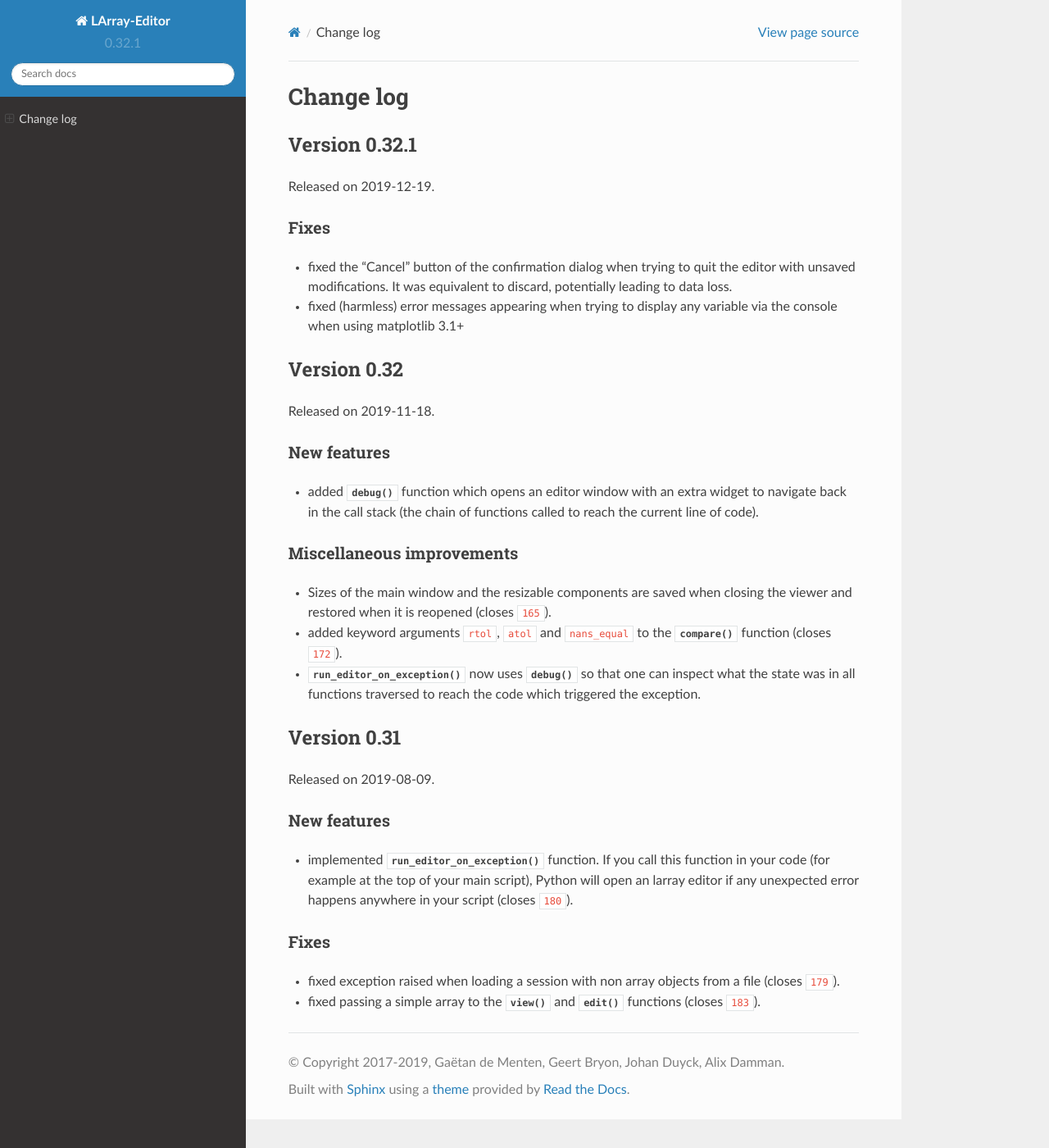
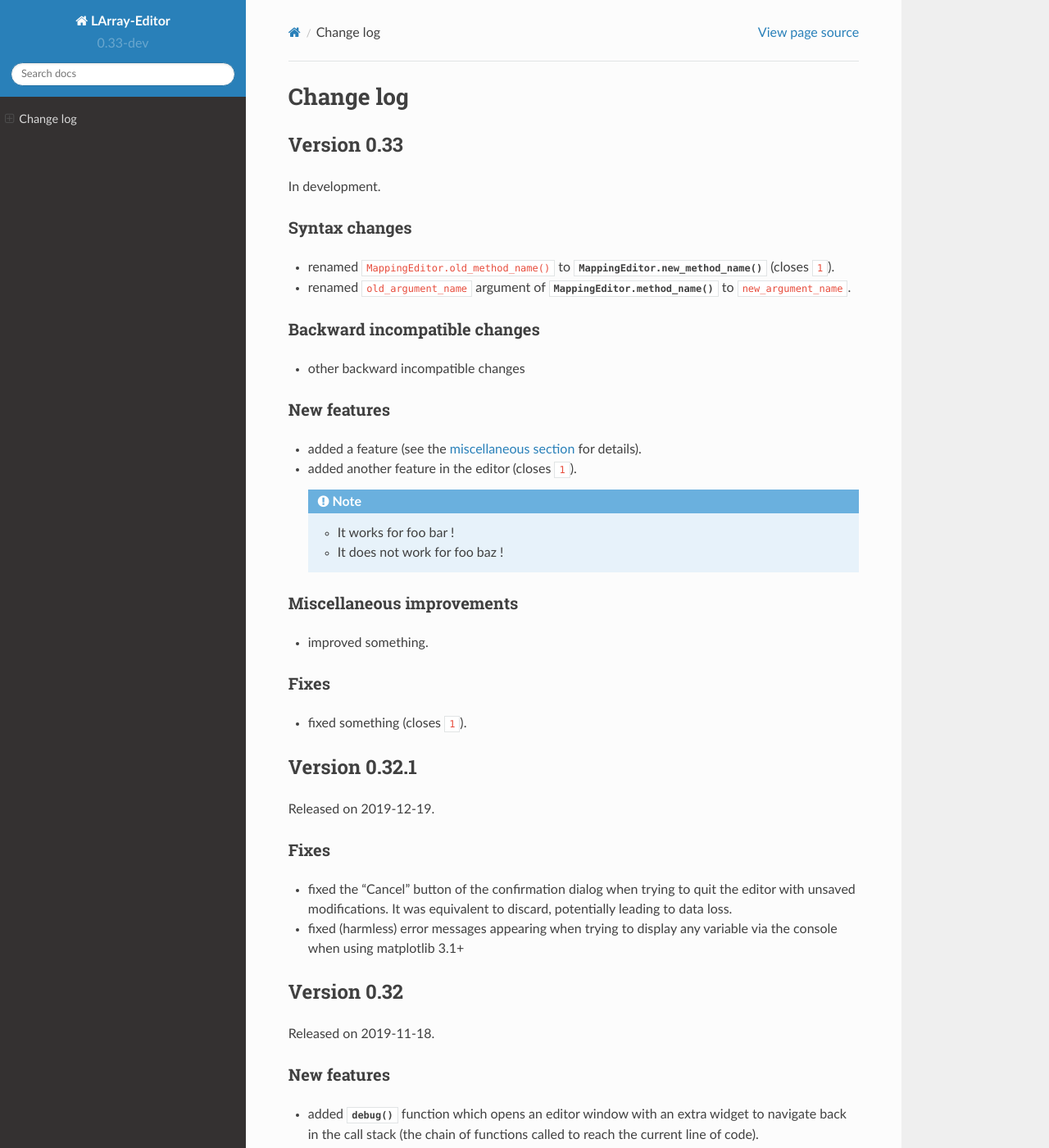
Before and after one commit to larray-project/larray-editor, a Sphinx documentation site: the page built from doc/source/changes.rst, in a window 1280 px wide and 1400 px high. Shown: the whole window at 82% size. Built offline with Sphinx 7.4.7 and the Read the Docs theme 2.0.0, drawn with Linux system fonts in a browser that asks for light colours; cross-references to code outside the pages are shown as plain code.

Commit message:
bump version to 0.33-dev

```diff
--- a/doc/source/changes.rst
+++ b/doc/source/changes.rst
@@ -1,5 +1,13 @@
 Change log
 ##########
+
+Version 0.33
+============
+
+In development.
+
+.. include:: ./changes/version_0_33.rst.inc
+
 
 Version 0.32.1
 ==============
--- /dev/null
+++ b/doc/source/changes/version_0_33.rst.inc
@@ -0,0 +1,41 @@
+.. py:currentmodule:: larray_editor
+
+Syntax changes
+^^^^^^^^^^^^^^
+
+* renamed ``MappingEditor.old_method_name()`` to :py:obj:`MappingEditor.new_method_name()` (closes :editor_issue:`1`).
+
+* renamed ``old_argument_name`` argument of :py:obj:`MappingEditor.method_name()` to ``new_argument_name``.
+
+
+Backward incompatible changes
+^^^^^^^^^^^^^^^^^^^^^^^^^^^^^
+
+* other backward incompatible changes
+
+
+New features
+^^^^^^^^^^^^
+
+* added a feature (see the :ref:`miscellaneous section <misc_editor>` for details).
+
+* added another feature in the editor (closes :editor_issue:`1`).
+
+  .. note::
+
+     - It works for foo bar !
+     - It does not work for foo baz !
+
+
+.. _misc_editor:
+
+Miscellaneous improvements
+^^^^^^^^^^^^^^^^^^^^^^^^^^
+
+* improved something.
+
+
+Fixes
+^^^^^
+
+* fixed something (closes :editor_issue:`1`).
--- a/larray_editor/__init__.py
+++ b/larray_editor/__init__.py
@@ -2,4 +2,4 @@
 
 from larray_editor.api import *
 
-__version__ = '0.32.1'
+__version__ = '0.33-dev'
--- a/setup.py
+++ b/setup.py
@@ -9,7 +9,7 @@
 
 
 DISTNAME = 'larray-editor'
-VERSION = '0.32.1'
+VERSION = '0.33-dev'
 AUTHOR = 'Gaetan de Menten, Geert Bryon, Johan Duyck, Alix Damman'
 AUTHOR_EMAIL = 'gdementen@gmail.com'
 DESCRIPTION = "Graphical User Interface for LArray library"
```
Also changed, not shown: 1 other file.
